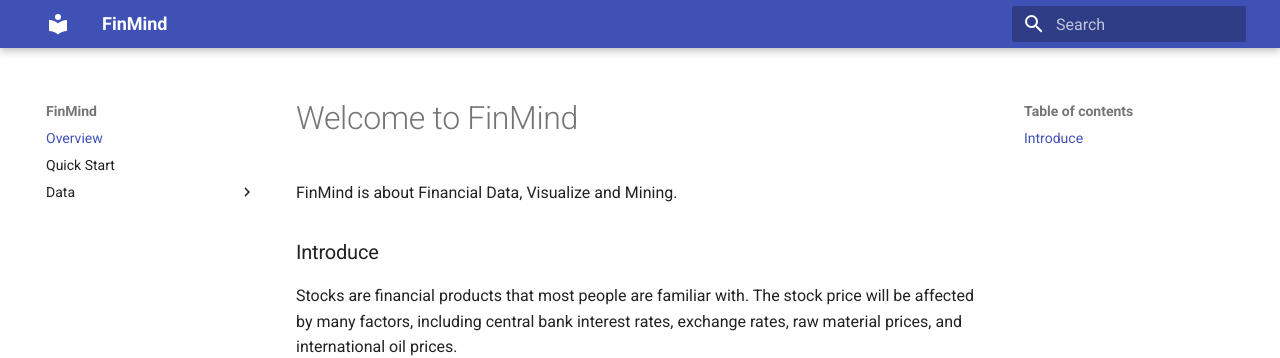
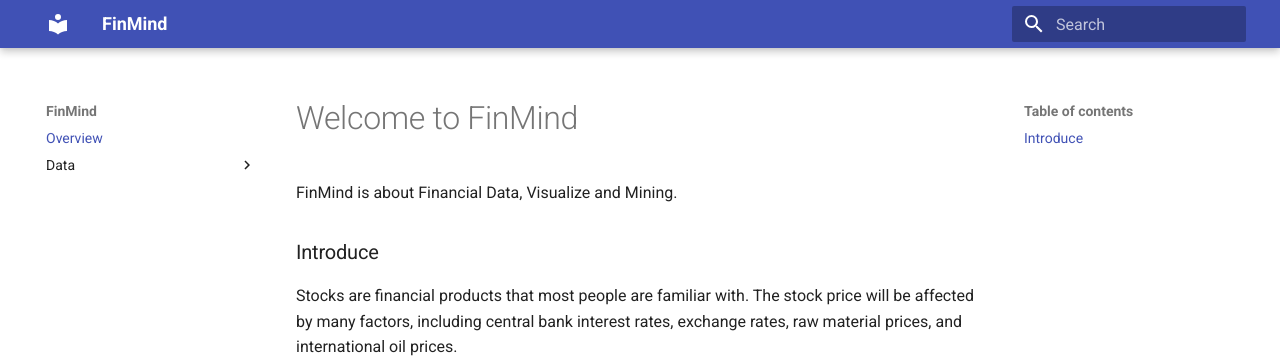
Before and after one commit to FinMind/FinMind-Doc, an MkDocs documentation site: the page built from docs/index.md, in a window 1280 px wide. Shown: the top 358 px of the page. Built offline with MkDocs 1.6.1 and Material for MkDocs 9.7.7, drawn with Linux system fonts in a browser that asks for light colours.

Commit message:
fix: fix ci error

```diff
--- a/mkdocs.yml
+++ b/mkdocs.yml
@@ -14,7 +14,6 @@ theme:
 
 nav:
     - Overview: 'index.md'
-    - Quick Start: 'quickstart.md'
     - Data:
         - Stock:
             - TaiwanStock: "tutor/TaiwanStock.md"
```
